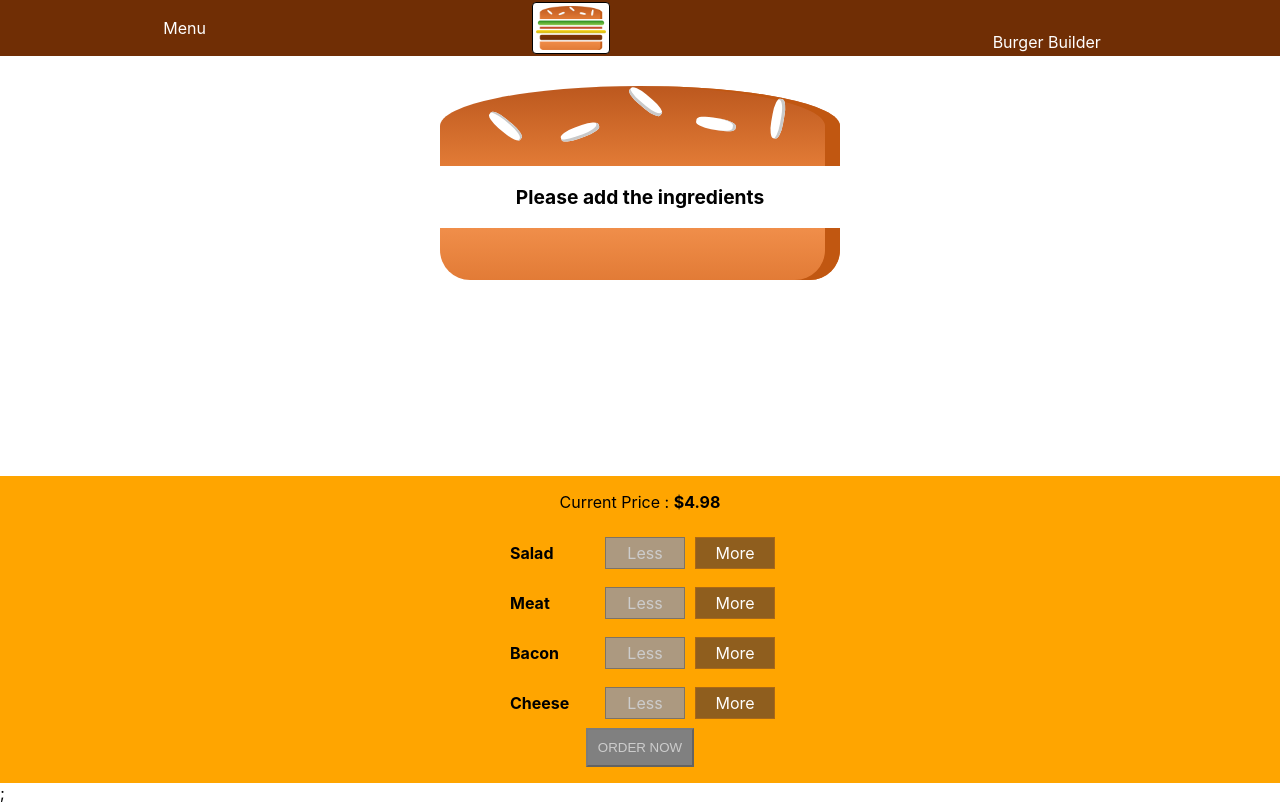
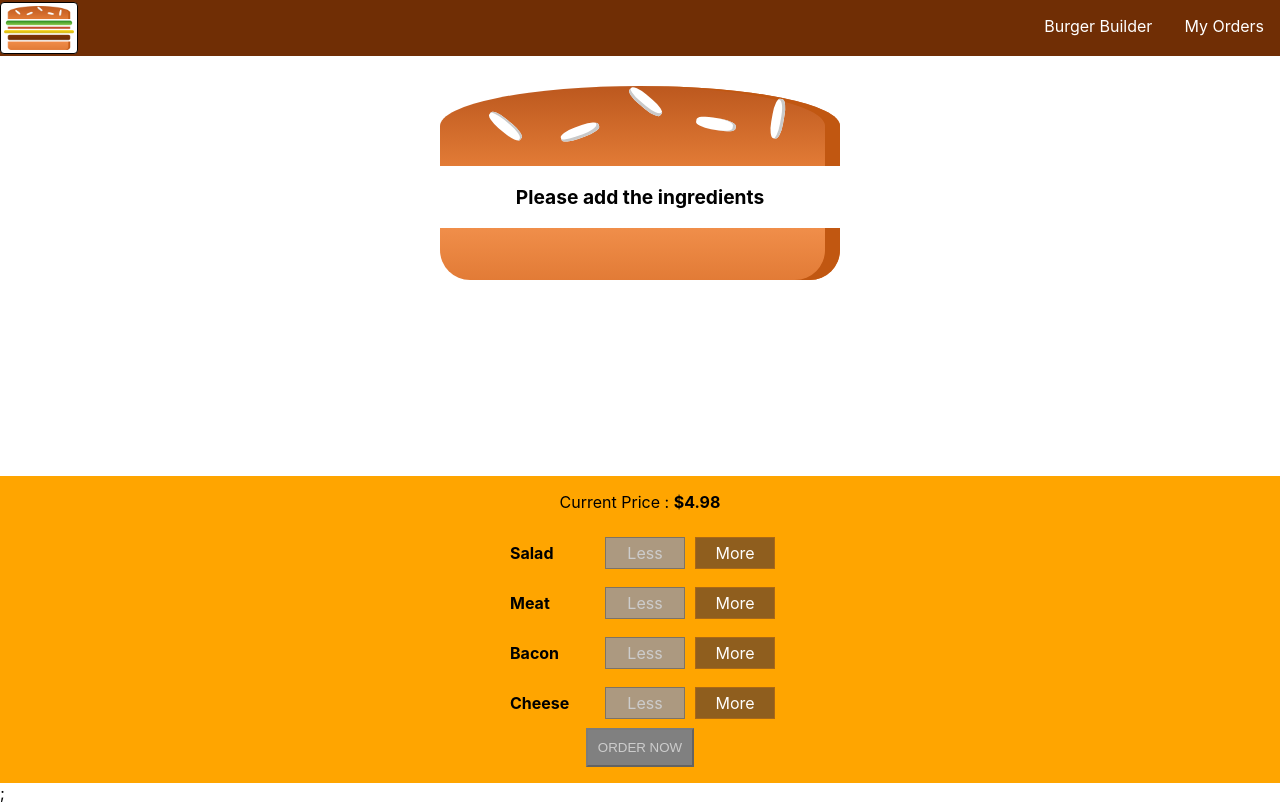
Before and after one commit to RAJESH-GN/React-MyBurgerApp, a React (Create React App) app: page / in a window 1280 px wide. Built offline with nearby package versions, Linux system fonts and the light colour scheme.

Commit message:
Adjusted Css styling for all devices

```diff
--- a/src/components/navigation/navigationItems/navigationItems.module.css
+++ b/src/components/navigation/navigationItems/navigationItems.module.css
@@ -1,7 +1,8 @@
 .NavigationItems {
   display: flex;
   list-style: none;
-  flex-direction: column;
+  flex-direction: row;
+  margin: 0;
 }
 
 @media (max-width: 500px) {
--- a/src/components/navigation/toolbar/toolbar.jsx
+++ b/src/components/navigation/toolbar/toolbar.jsx
@@ -6,7 +6,7 @@
 const toolbar = (props) => {
   return (
     <div className={classes.Toolbar}>
-      <div className="" onClick={props.handleMenuSidebar}>
+      <div className={classes.Menu} onClick={props.handleMenuSidebar}>
         Menu
       </div>
       <Logo />
--- a/src/components/navigation/toolbar/toolbar.module.css
+++ b/src/components/navigation/toolbar/toolbar.module.css
@@ -7,13 +7,17 @@
   background-color: #702e05;
   z-index: 99;
   display: flex;
-  justify-content: space-around;
+  justify-content: space-between;
   align-items: center;
   color: white;
 }
 
 .Toolbar nav {
   height: 100%;
+}
+
+.Menu {
+  display: none;
 }
 
 @media (max-width: 500px) {
@@ -23,4 +27,7 @@
   .DesktopOnly {
     display: none;
   }
+  .Menu {
+    display: block;
+  }
 }
--- a/src/components/sidebar/sidebar.module.css
+++ b/src/components/sidebar/sidebar.module.css
@@ -8,6 +8,13 @@
   top: 0;
   padding: 16px 10px;
   transition: transform 0.3s ease-in;
+  display: none;
+}
+
+@media (max-width: 500px) {
+  .Sidebar {
+    display: block;
+  }
 }
 
 .Sidebar img {
```
Also changed, not shown: 1 other file (tests, documents, lock files or other folders).
